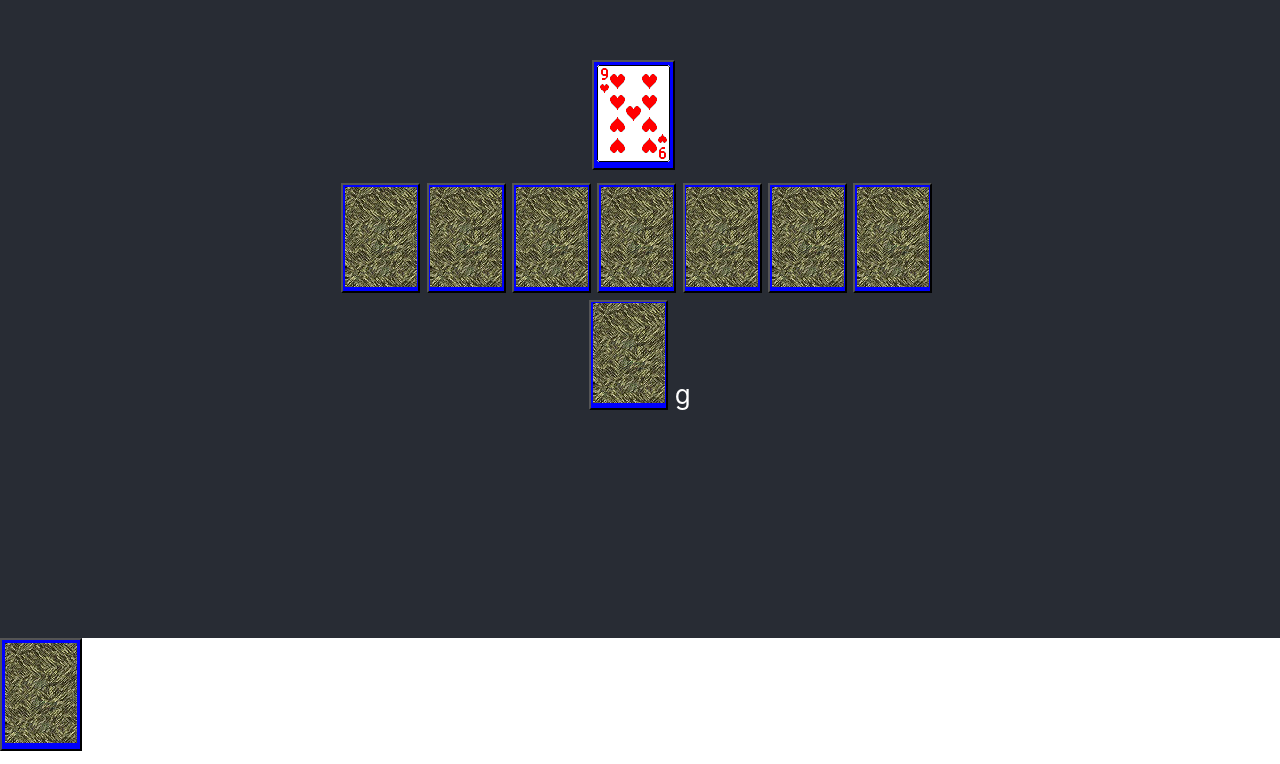
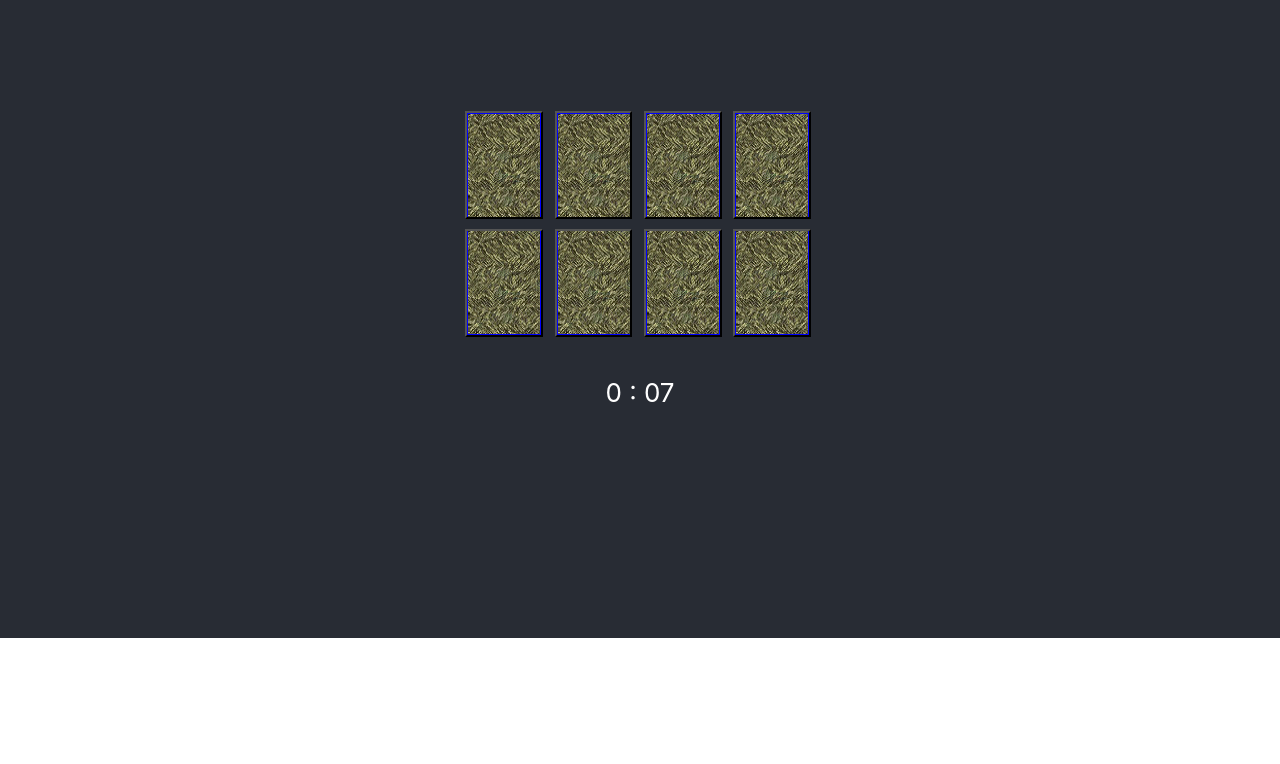
Before and after one commit to Tyson910/card-matching-game, a React (Create React App) app: page / in a window 1280 px wide. Shown: the part 162-926 px from the top of the page. After the commit the page ends 800 px from the top, so only its background shows below. Built offline with nearby package versions, Linux system fonts and the light colour scheme.

Commit message:
Clean up matchingGame logic

```diff
--- a/src/App.css
+++ b/src/App.css
@@ -30,14 +30,31 @@
 button{
   background-color: blue;
   padding:.25% .25% .25% .25%;
-  margin-bottom: 1%;
   margin-right:1%;
+}
 
-}
 img{
   width:100%;
   height: 100%;
 }
+
+.strike-container{
+  display:flex;
+  width:33%;
+  margin: 2% auto 5% auto;
+}
+
+.deck-container{
+  width:60%;
+  margin: 2% auto 5% auto;
+  display:flex;
+  flex-flow: row wrap;
+  justify-content: space-evenly;
+}
+.card{
+  margin-bottom: 2.5%;
+}
+
 
 @keyframes App-logo-spin {
   from {
--- a/src/App.js
+++ b/src/App.js
@@ -1,16 +1,14 @@
 import React from 'react';
+import { useState, useEffect } from 'react';
 import './App.css';
-import Card from './Card.js'
-//import Clock from './Timer.js'
 import MatchingGame from './MatchingGame.js'
 
 function App() {
+  const [score, setScore]= useState('');
 
   return (
     <div className="App">
       <header className="App-header">
-
-        <Card cardValue='9h' isFaceDown={false} />
         <div>
         <MatchingGame />
         </div>
--- a/src/Card.js
+++ b/src/Card.js
@@ -23,13 +23,13 @@ export default function Card({cardValue, isFaceDown, onClick}){
     }
 
     if(isFaceDown){
-        cardDisplay =<button onClick={onClick}>
+        cardDisplay =<button onClick={onClick} className='card'>
         <img src='./DECKGIF/b.gif' alt='back of playing card'/></button>
     }
     else{
-        cardDisplay =<button onClick={onClick} value={cardValue}><img
-        src={cardFile}
-         alt={cardAlt}/></button>
+        cardDisplay = <button className='card' onClick={onClick} value={cardValue}>
+        <img src={cardFile} alt={cardAlt}/>
+        </button>
     }
     return cardDisplay;
     }
--- a/src/MatchingGame.js
+++ b/src/MatchingGame.js
@@ -2,15 +2,20 @@ import { useState, useEffect } from 'react';
 import createDeck from './createDeck.js';
 import Card from './Card.js';
 import React from 'react';
+import ShowStrikes from './ShowStrikes.js';
+import Clock from './Timer.js';
+
+//MatchingGame(gameScore)
 
 export default function MatchingGame(){
 
     const [deck, setDeck] = useState( createDeck() );
     const [pairs, setPairs] = useState( 0 );
     const [strikes, setStrikes] = useState( 0 );
-    const [warning, setWarning] = useState( 'g' );
     const [guess1, setGuess1] = useState('');
     const [guess2, setGuess2] = useState('');
+    const [score, setScore] = useState('');
+
 
     //shows users the deck for a limited amount of time
     useEffect( ()=> {
@@ -31,32 +36,33 @@ export default function MatchingGame(){
         }))
        }
 
-
+    //uses func to check if selected cards are a match
     useEffect( ()=>{
         if(guess2){
             cardsMatch()
+            stopTimer()
         }
     }, [guess2])
 
     function cardsMatch(){
+        //resets selection and saves number of pairs if match
         if (guess1.cardValue === guess2.cardValue){
-            setWarning('match!')
             setGuess1('')
             setGuess2('')
             setPairs(pairs + 1)
         }
 
         else{
-            setWarning('strike')
             setStrikes(strikes+1)
-            var showPicks = setTimeout( () => flipPicksDown(), 1200 );
+            //lets user see wrong choices for a short time before flipping
+            var showPicks = setTimeout( () => flipPicksDown(), 1400 );
             return function cleanup() {
                 clearTimeout(showPicks);
               };
         }
 }
 
-    //flips a given card up in a deck using .cardID
+    //flips 2 selected cards down in a deck
     function flipPicksDown(){
         setDeck( deck.map((card) =>{
             if(card.cardID === guess1.cardID ||
@@ -72,7 +78,18 @@ export default function MatchingGame(){
 
     }
 
-    function guessSaver(guessInput){
+    //stops timer
+    function stopTimer(){
+        if(strikes >= 2){
+            setScore('lost')
+        }
+        else if(pairs >= 3){
+            setScore('won')
+            }
+    }
+
+    //saves card info upon click
+    function saveClick(guessInput){
         if (guessInput.isFaceDown){
 
         if(!guess1){
@@ -80,12 +97,11 @@ export default function MatchingGame(){
             guessInput.isFaceDown = false;
 
         }
-        else if(guess1.cardID !== guessInput.cardID){
+        else if(!guess2){
             setGuess2(guessInput)
             guessInput.isFaceDown = false;
         }}
     }
-
 
     let deckDisplay = deck.map(item => {
         if(item.cardValue){
@@ -93,7 +109,7 @@ export default function MatchingGame(){
         <Card key={item.cardID} cardValue={item.cardValue}
         isFaceDown={item.isFaceDown}
         onClick={()=> {
-             guessSaver(item)
+             saveClick(item)
             }}
         />)}
 
@@ -102,10 +118,23 @@ export default function MatchingGame(){
         }
       });
 
+
+      let bread = <Clock stopTimer={score}/>;
+
     return (
+        <React.Fragment>
+        <div className='strike-container'>
+        <ShowStrikes strikes={strikes} />
+        </div>
+
+        <div className='deck-container'>
+        {deckDisplay }
+        </div>
+
         <div>
-        {deckDisplay}
-        {warning}
+        {bread}
         </div>
+
+        </React.Fragment>
     )
 }
--- /dev/null
+++ b/src/ShowStrikes.js
@@ -0,0 +1,19 @@
+import React from 'react';
+import { useState, useEffect } from 'react';
+import './App.css';
+
+export default function ShowStrikes({strikes}){
+
+    let strikeArray = [ ];
+    for (let i=0; i < strikes; i++){
+        strikeArray.push('❌');
+    }
+
+    let strikeDisplay = strikeArray.map( item =>(
+        <div className='strike'>
+        <img src='cross-mark-icon-55.png' alt='Strike' />
+        </div>
+    ));
+
+    return strikeDisplay
+}
--- a/src/Timer.js
+++ b/src/Timer.js
@@ -1,25 +1,45 @@
 import { useState, useEffect } from 'react';
 
-export default function Clock(props) {
+export default function Clock({stopTimer}) {
+  const [minutes, setMinutes] = useState( 0 );
   const [seconds, setSeconds] = useState(0);
-  const [minutes, setMinutes] = useState( 0 );
 
  useEffect(() => {
-  var timerID = setInterval( () => tick(), 1000 );
+    let timerID;
 
-  return function cleanup() {
+    if(!stopTimer){
+      timerID = setInterval( () => tick(), 1000 );
+    }
+
+    else if(stopTimer){
       clearInterval(timerID);
-    };
- });
+    }
+
+    return function cleanup() {
+        clearInterval(timerID);
+      }
+   }
+ )
 
    function tick() {
-    if (seconds < 59)
-        setSeconds(seconds + 1)
+    if (seconds < 59){
+      setSeconds(seconds + 1)
+    }
+
     else{
         setSeconds( 0 )
         setMinutes(minutes + 1)
     }
    }
 
-   return minutes + ' : ' + seconds;
+   function timeStr(){
+    if(seconds < 10){
+      return minutes + ' : 0' + seconds;
+   }
+    else{
+      return minutes + ' : ' + seconds;
+   }
+   }
+
+   return timeStr();
 }
--- a/src/index.js
+++ b/src/index.js
@@ -3,12 +3,10 @@ import ReactDOM from 'react-dom';
 import './index.css';
 import App from './App';
 import reportWebVitals from './reportWebVitals';
-import Card from './Card'
 
 ReactDOM.render(
   <React.StrictMode>
     <App />
-    <Card cardValue='11h' isFaceDown={true} />
   </React.StrictMode>,
   document.getElementById('root')
 );
```
Also changed, not shown: src/Start.js (added, +14 -0 lines), public/cross-mark-icon-55.png (added), src/cross-mark-icon-55.png (added).
